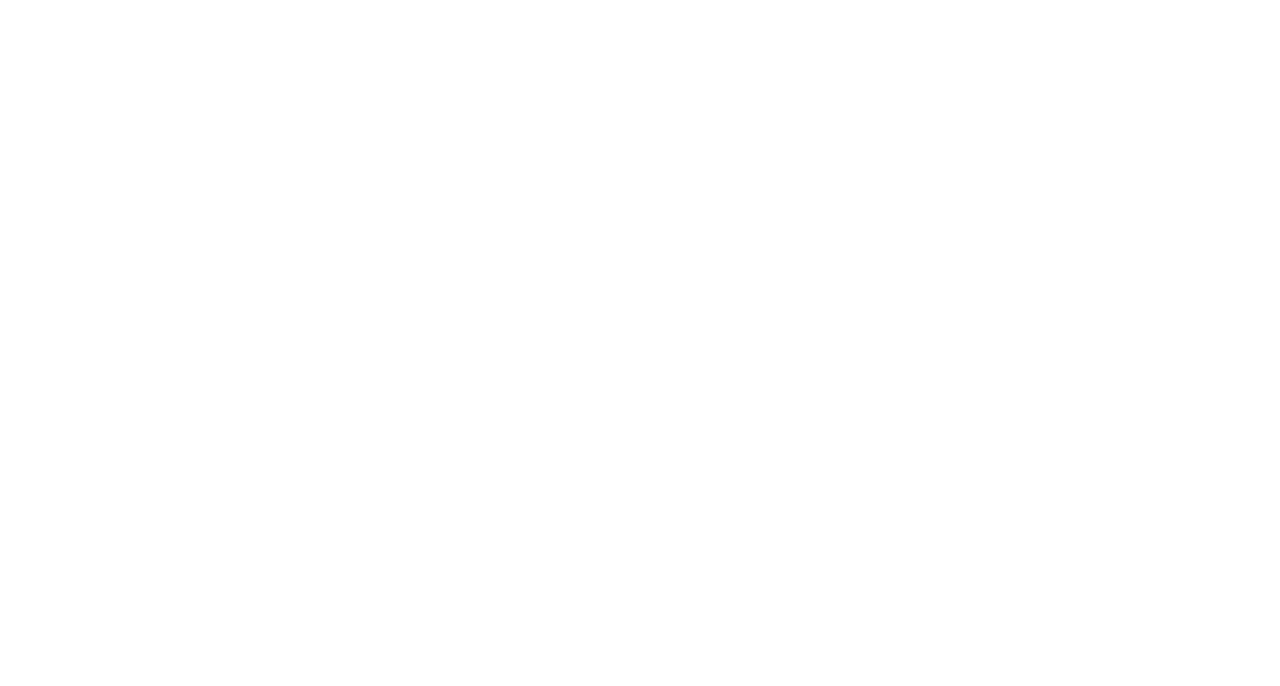
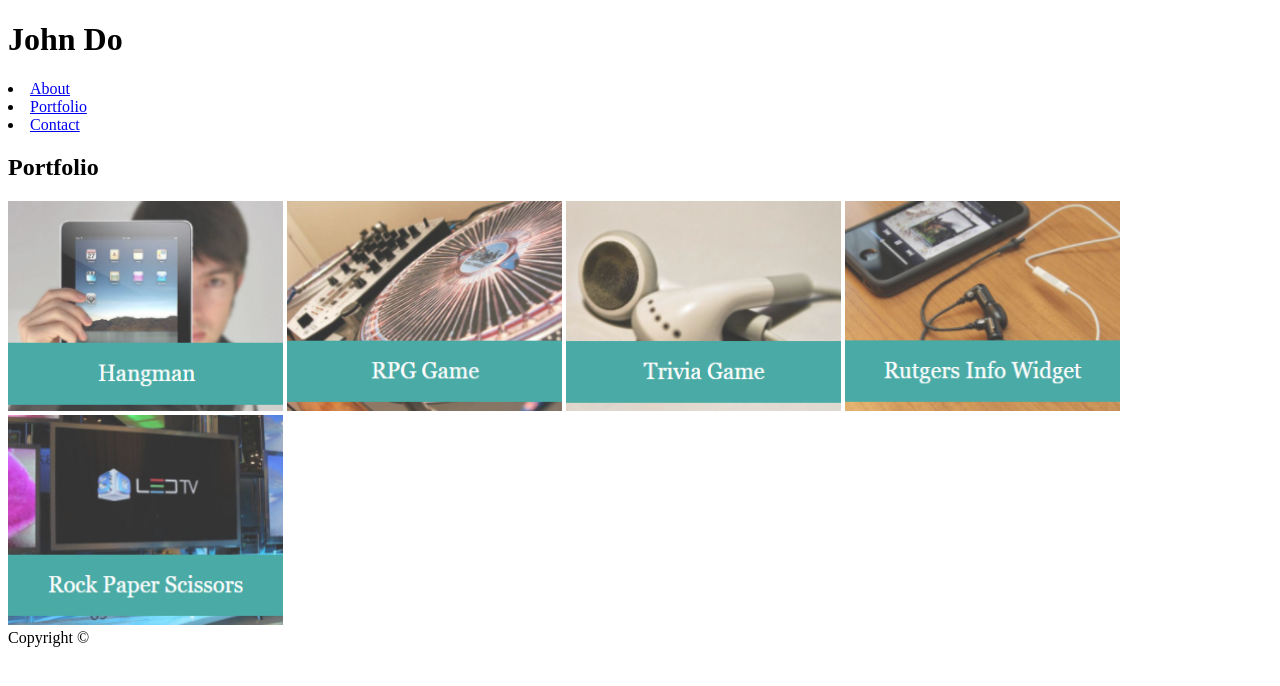
Before and after one commit to Johnphtdo/Basic-Portfolio, a plain HTML site: page portfolio.html in a window 1280 px wide. Drawn offline with Linux system fonts and the light colour scheme.

Commit message:
added contact and portfolio pages and image

```diff
--- a/portfolio.html
+++ b/portfolio.html
@@ -0,0 +1,42 @@
+<!DOCTYPE html>
+<html lang="en">
+<head>
+    <meta charset="UTF-8">
+    <meta name="viewport" content="width=device-width, initial-scale=1.0">
+    <meta http-equiv="X-UA-Compatible" content="ie=edge">
+    <title>Portfolio</title>
+</head>
+
+<body>
+
+    <div class="header">
+        <header>
+        <h1 id="name">John Do</h1>
+        </header>
+    </div>
+
+    <div class="nav">
+        <nav>
+        <li><a href="https://johnphtdo.github.io/Basic-Portfolio/">About</a></li>
+        <li><a href="default">Portfolio</a></li>
+        <li><a href="default">Contact</a></li>
+        </nav>
+    </div>
+
+    <div class="wrapper">
+    <section id="content">
+    <h1 id="Portfolio">Portfolio</h1>
+
+    <img id="img1" src="assets/images/hangman.png" width="275" height="210">
+    <img id="img2" src="assets/images/RPG Game.png" width="275" height="210">
+    <img id="img3" src="assets/images/Trivia Game.png" width="275" height="210">
+    <img id="img4" src="assets/images/Rutgers Info Widget.png" width="275" height="210">
+    <img id="img5" src="assets/images/Rock Paper Scissors.png" width="275" height="210">
+
+    </div>
+
+    <div class="footer">
+        <footer>Copyright ©</footer>
+    </div>
+</body>
+</html>
```
Also changed, not shown: contact.html (+47 -0 lines), index.html (+1 -1 lines), assets/images/RPG Game.png (added), assets/images/Rock Paper Scissors.png (added), assets/images/Rutgers Info Widget.png (added), assets/images/Trivia Game.png (added), assets/images/hangman.png (added).
